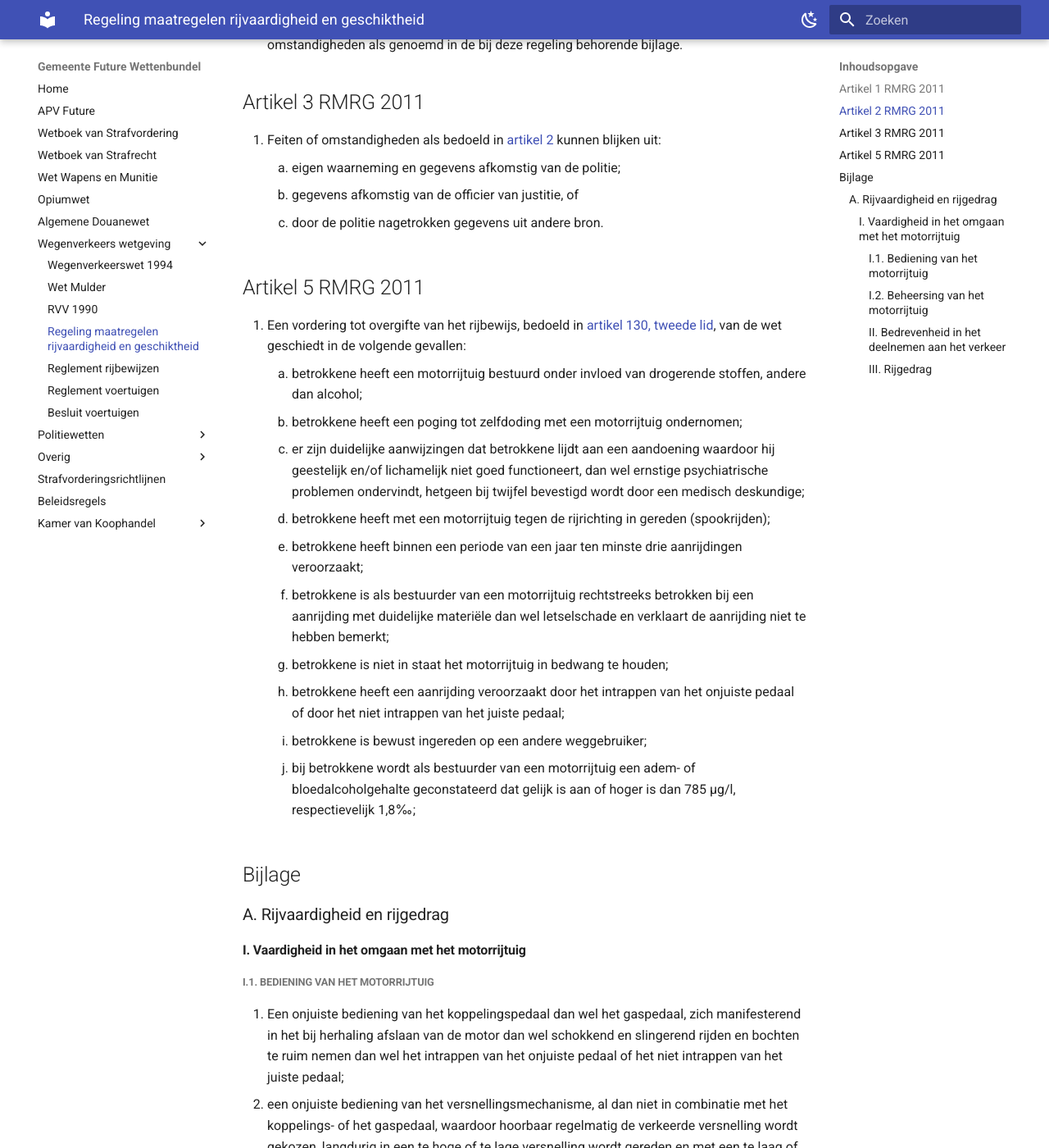
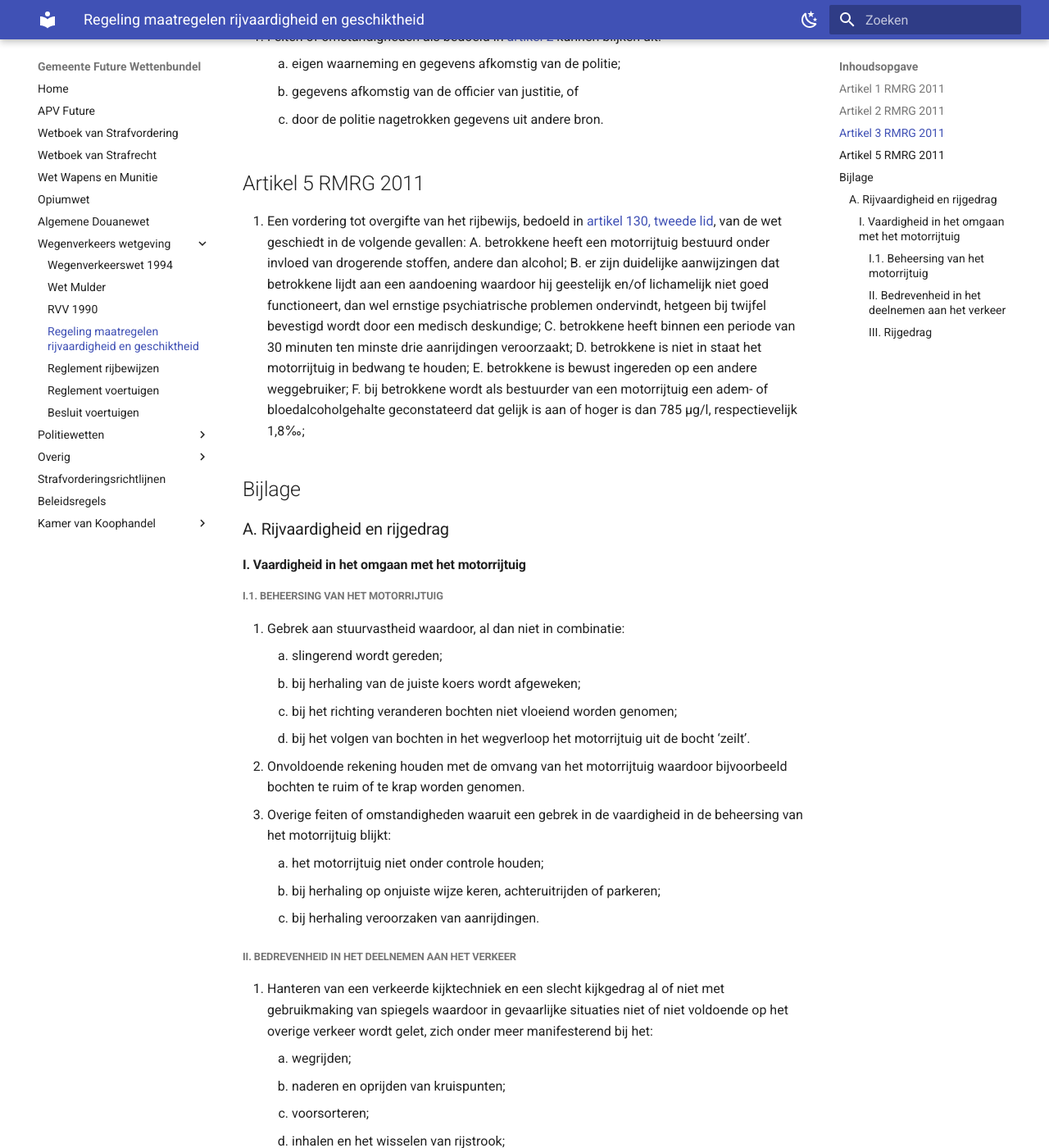
Before and after one commit to EnriqueFernandez20/FutureRP-Wettenbundel, an MkDocs documentation site: the page built from docs/wegenverkeerswet/regeling-maatregelen-rijvaardigheid-en-geschiktheid.md, in a window 1280 px wide and 1400 px high, scrolled down 600 px. Shown: the whole window at 82% size. Built offline with MkDocs 1.6.1 and Material for MkDocs 9.7.7, drawn with Linux system fonts in a browser that asks for light colours; some of the changed text lies outside the part shown.

Commit message:
Update regeling-maatregelen-rijvaardigheid-en-geschiktheid.md

```diff
--- a/docs/wegenverkeerswet/regeling-maatregelen-rijvaardigheid-en-geschiktheid.md
+++ b/docs/wegenverkeerswet/regeling-maatregelen-rijvaardigheid-en-geschiktheid.md
@@ -5,9 +5,6 @@
 In deze regeling wordt verstaan onder:
 
 -   _ademalcoholgehalte:_ ademalcoholgehalte dat wordt geconstateerd tijdens een onderzoek als bedoeld in [artikel 8, tweede lid, onderdeel a](./wegenverkeerswet-1994.md#artikel-8-wvw-besturen-onder-invloed), of [derde lid, onderdeel a](./wegenverkeerswet-1994.md#artikel-8-wvw-besturen-onder-invloed), van de wet;
--   _bloedalcoholgehalte:_ bloedalcoholgehalte dat wordt geconstateerd tijdens een onderzoek als bedoeld in [artikel 8, tweede lid, onderdeel b](./wegenverkeerswet-1994.md#artikel-8-wvw-besturen-onder-invloed), of [derde lid, onderdeel b](./wegenverkeerswet-1994.md#artikel-8-wvw-besturen-onder-invloed), van de wet;
--   _bloedonderzoek:_ onderzoek als bedoeld in [artikel 163, vierde lid](./wegenverkeerswet-1994.md#artikel-163-wvw-adem--en-bloedonderzoek-weigering-medische-redenen-urineproef-delegatie), van de wet;
--   _directeur:_ de directeur van het Centraal Bureau Rijvaardigheidsbewijzen (CBR);
 -   _wet:_ [Wegenverkeerswet 1994](./wegenverkeerswet-1994.md).
 
 ## Artikel 2 RMRG 2011
@@ -24,16 +21,12 @@
 ## Artikel 5 RMRG 2011
 
 1. Een vordering tot overgifte van het rijbewijs, bedoeld in [artikel 130, tweede lid](./wegenverkeerswet-1994.md#artikel-130-wvw-gebrek-rijvaardigheid-of-geschiktheid), van de wet geschiedt in de volgende gevallen:
-    1. betrokkene heeft een motorrijtuig bestuurd onder invloed van drogerende stoffen, andere dan alcohol;
-    2. betrokkene heeft een poging tot zelfdoding met een motorrijtuig ondernomen;
-    3. er zijn duidelijke aanwijzingen dat betrokkene lijdt aan een aandoening waardoor hij geestelijk en/of lichamelijk niet goed functioneert, dan wel ernstige psychiatrische problemen ondervindt, hetgeen bij twijfel bevestigd wordt door een medisch deskundige;
-    4. betrokkene heeft met een motorrijtuig tegen de rijrichting in gereden (spookrijden);
-    5. betrokkene heeft binnen een periode van een jaar ten minste drie aanrijdingen veroorzaakt;
-    6. betrokkene is als bestuurder van een motorrijtuig rechtstreeks betrokken bij een aanrijding met duidelijke materiële dan wel letselschade en verklaart de aanrijding niet te hebben bemerkt;
-    7. betrokkene is niet in staat het motorrijtuig in bedwang te houden;
-    8. betrokkene heeft een aanrijding veroorzaakt door het intrappen van het onjuiste pedaal of door het niet intrappen van het juiste pedaal;
-    9. betrokkene is bewust ingereden op een andere weggebruiker;
-    10. bij betrokkene wordt als bestuurder van een motorrijtuig een adem- of bloedalcoholgehalte geconstateerd dat gelijk is aan of hoger is dan 785 µg/l, respectievelijk 1,8‰;
+    A. betrokkene heeft een motorrijtuig bestuurd onder invloed van drogerende stoffen, andere dan alcohol;
+    B. er zijn duidelijke aanwijzingen dat betrokkene lijdt aan een aandoening waardoor hij geestelijk en/of lichamelijk niet goed functioneert, dan wel ernstige psychiatrische problemen ondervindt, hetgeen bij twijfel bevestigd wordt door een medisch deskundige;
+    C. betrokkene heeft binnen een periode van 30 minuten ten minste drie aanrijdingen veroorzaakt;
+    D. betrokkene is niet in staat het motorrijtuig in bedwang te houden;
+    E. betrokkene is bewust ingereden op een andere weggebruiker;
+    F. bij betrokkene wordt als bestuurder van een motorrijtuig een adem- of bloedalcoholgehalte geconstateerd dat gelijk is aan of hoger is dan 785 µg/l, respectievelijk 1,8‰;
 
 ## Bijlage
 
@@ -41,14 +34,7 @@
 
 #### I. Vaardigheid in het omgaan met het motorrijtuig
 
-##### I.1. Bediening van het motorrijtuig
-
-1. Een onjuiste bediening van het koppelingspedaal dan wel het gaspedaal, zich manifesterend in het bij herhaling afslaan van de motor dan wel schokkend en slingerend rijden en bochten te ruim nemen dan wel het intrappen van het onjuiste pedaal of het niet intrappen van het juiste pedaal;
-2. een onjuiste bediening van het versnellingsmechanisme, al dan niet in combinatie met het koppelings- of het gaspedaal, waardoor hoorbaar regelmatig de verkeerde versnelling wordt gekozen, langdurig in een te hoge of te lage versnelling wordt gereden en met een te laag of te hoog toerental;
-3. een onjuiste bediening van de rem, waardoor bij herhaling abrupt wordt vertraagd en gestopt of met blokkerende wielen wordt geremd;
-4. een onjuist gebruik of nalaten van het gebruik van mechanismen en apparatuur van het motorrijtuig die van belang zijn voor de verkeersveiligheid, zoals ruitenwissers, richtingaanwijzers, verlichting en voorruitverwarming.
-
-##### I.2. Beheersing van het motorrijtuig
+##### I.1. Beheersing van het motorrijtuig
 
 1. Gebrek aan stuurvastheid waardoor, al dan niet in combinatie:
     1. slingerend wordt gereden;
```
Also changed, not shown: other parts of docs/wegenverkeerswet/regeling-maatregelen-rijvaardigheid-en-geschiktheid.md (+3 -3 lines).
